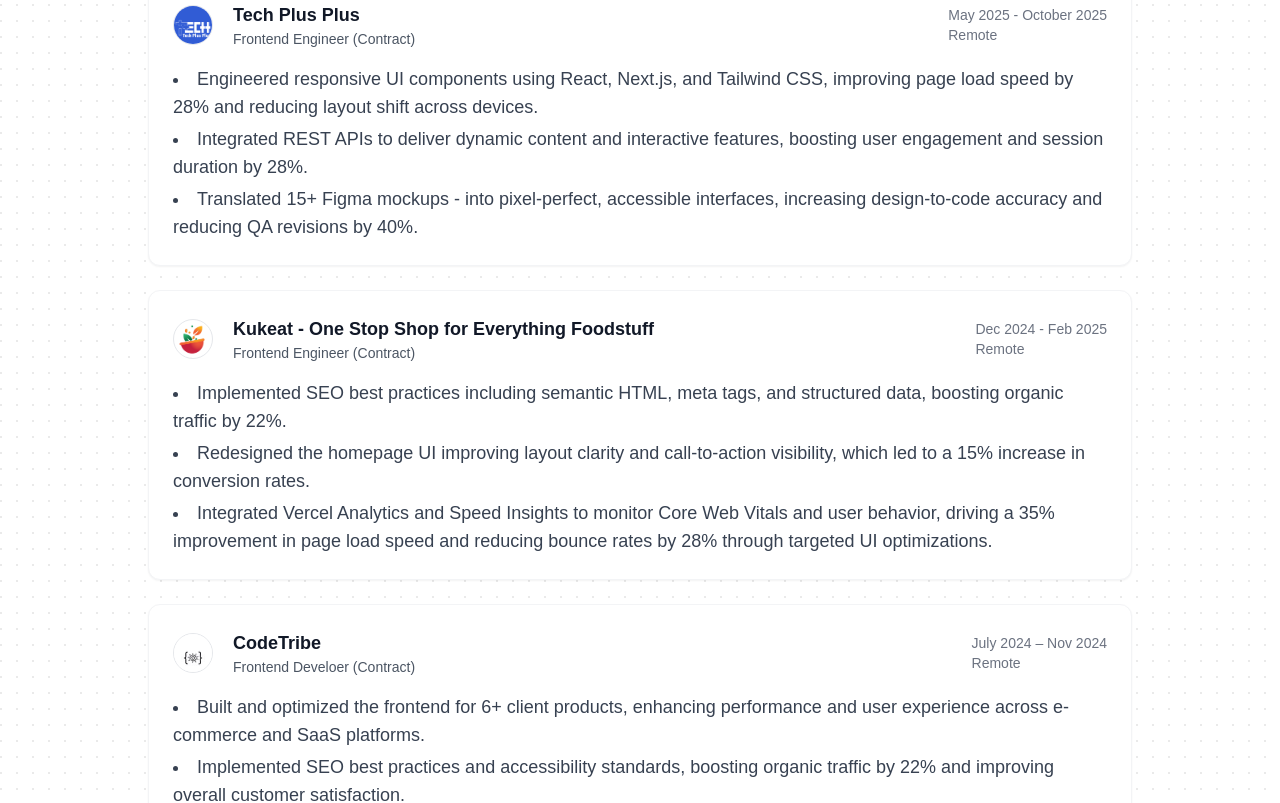
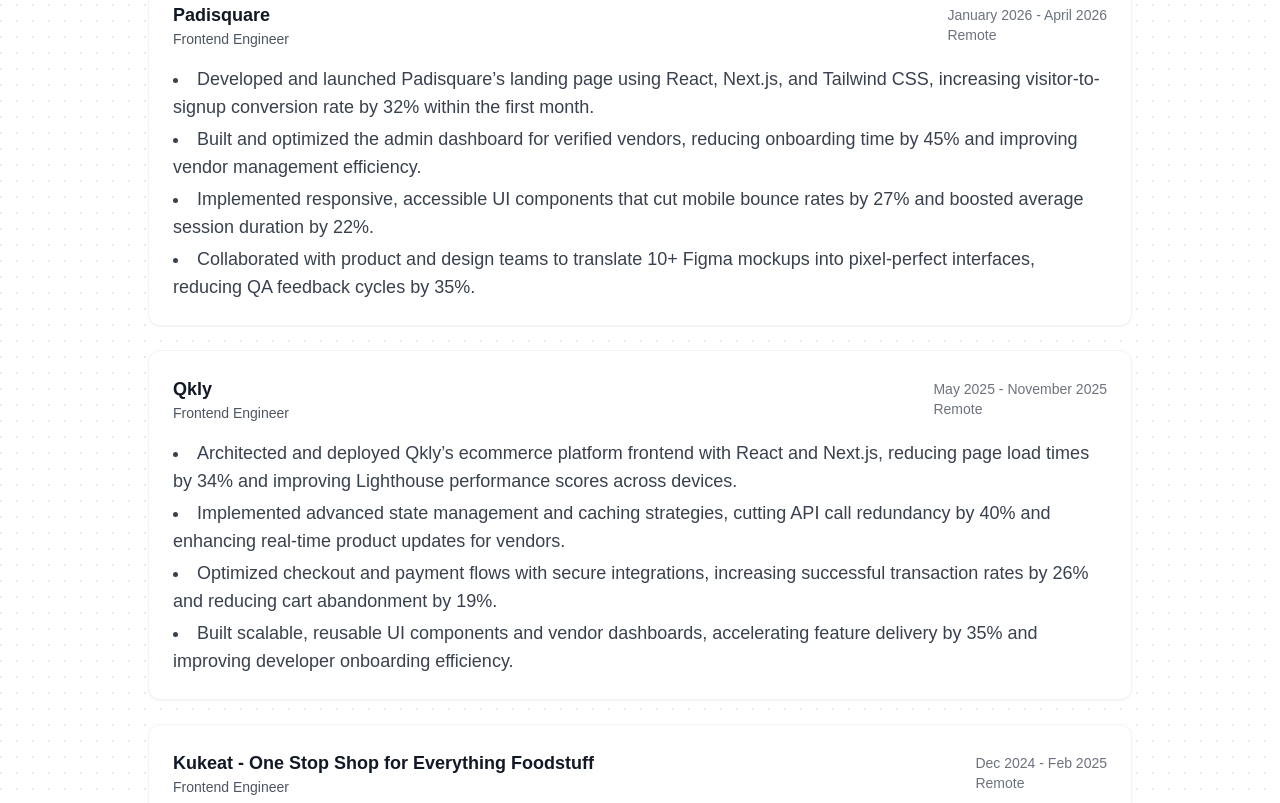
Before and after one commit to CasManny/portfolio, a Next.js app: page / in a window 1280 px wide. Shown: the part 2140-2943 px from the top of the page. Built offline with nearby package versions, Linux system fonts and the light colour scheme.

Commit message:
update work experience details and remove unused avatar component

```diff
--- a/app/(root)/_components/work-experience.tsx
+++ b/app/(root)/_components/work-experience.tsx
@@ -41,14 +41,6 @@
             <Card className="p-6 border border-gray-100 rounded-xl shadow-sm bg-white">
               <div className="flex flex-col text-left md:flex-row md:justify-between md:items-center mb-4">
                 <div className="flex gap-5 items-center">
-                  <Avatar className="border hidden sm:flex border-gray-200">
-                    <AvatarImage
-                      src={item.image}
-                      alt={item.title}
-                      className="size-12 object-cover"
-                    />
-                    <AvatarFallback>{item.title[0]}</AvatarFallback>
-                  </Avatar>
                   <div>
                     <h3 className="text-lg font-semibold text-gray-900">
                       {item.title}
--- a/data/constant.ts
+++ b/data/constant.ts
@@ -39,41 +39,41 @@
 export const workExperience = [
   {
     image: "/full-blue-bg-small.png",
-    title: "Tech Plus Plus",
-    role: "Frontend Engineer (Contract)",
+    title: "Padisquare",
+    role: "Frontend Engineer",
     location: "Remote",
-    year: "May 2025 - October 2025",
+    year: "January 2026 - April 2026",
     responsibilities: [
-      "Engineered responsive UI components using React, Next.js, and Tailwind CSS, improving page load speed by 28% and reducing layout shift across devices.",
-      "Integrated REST APIs to deliver dynamic content and interactive features, boosting user engagement and session duration by 28%.",
-      "Translated 15+ Figma mockups - into pixel-perfect, accessible interfaces, increasing design-to-code accuracy and reducing QA revisions by 40%.",
+      "Developed and launched Padisquare’s landing page using React, Next.js, and Tailwind CSS, increasing visitor-to-signup conversion rate by 32% within the first month.",
+      "Built and optimized the admin dashboard for verified vendors, reducing onboarding time by 45% and improving vendor management efficiency.",
+      "Implemented responsive, accessible UI components that cut mobile bounce rates by 27% and boosted average session duration by 22%.",
+      "Collaborated with product and design teams to translate 10+ Figma mockups into pixel-perfect interfaces, reducing QA feedback cycles by 35%.",
     ],
   },
+  {
+    image: "/full-blue-bg-small.png",
+    title: "Qkly",
+    role: "Frontend Engineer",
+    location: "Remote",
+    year: "May 2025 - November 2025",
+    responsibilities: [
+      "Architected and deployed Qkly’s ecommerce platform frontend with React and Next.js, reducing page load times by 34% and improving Lighthouse performance scores across devices.",
+      "Implemented advanced state management and caching strategies, cutting API call redundancy by 40% and enhancing real-time product updates for vendors.",
+      "Optimized checkout and payment flows with secure integrations, increasing successful transaction rates by 26% and reducing cart abandonment by 19%.",
+      "Built scalable, reusable UI components and vendor dashboards, accelerating feature delivery by 35% and improving developer onboarding efficiency.",
+    ],
+  },
+
   {
     image: "/kukeat.png",
     title: "Kukeat - One Stop Shop for Everything Foodstuff",
     location: "Remote",
-
-    role: "Frontend Engineer (Contract)",
+    role: "Frontend Engineer",
     year: "Dec 2024 - Feb 2025",
     responsibilities: [
       "Implemented SEO best practices including semantic HTML, meta tags, and structured data, boosting organic traffic by 22%.",
       "Redesigned the homepage UI improving layout clarity and call-to-action visibility, which led to a 15% increase in conversion rates.",
       "Integrated Vercel Analytics and Speed Insights to monitor Core Web Vitals and user behavior, driving a 35% improvement in page load speed and reducing bounce rates by 28% through targeted UI optimizations.",
-    ],
-  },
-  {
-    image: "/codettribe.jpg",
-    title: "CodeTribe",
-    location: "Remote",
-
-    role: "Frontend Develoer (Contract)",
-    year: "July 2024 – Nov 2024",
-    responsibilities: [
-      "Built and optimized the frontend for 6+ client products, enhancing performance and user experience across e-commerce and SaaS platforms.",
-      "Implemented SEO best practices and accessibility standards, boosting organic traffic by 22% and improving overall customer satisfaction.",
-      "Redesigned key product interfaces, increasing conversion rates by 15% and improving user retention by 18%.",
-      "Integrated Vercel Analytics to monitor Core Web Vitals, achieving a 35% faster load speed and reducing bounce rates by 28%.",
     ],
   },
 ];
```
Also changed, not shown: 1 other file (tests, documents, lock files or other folders).
